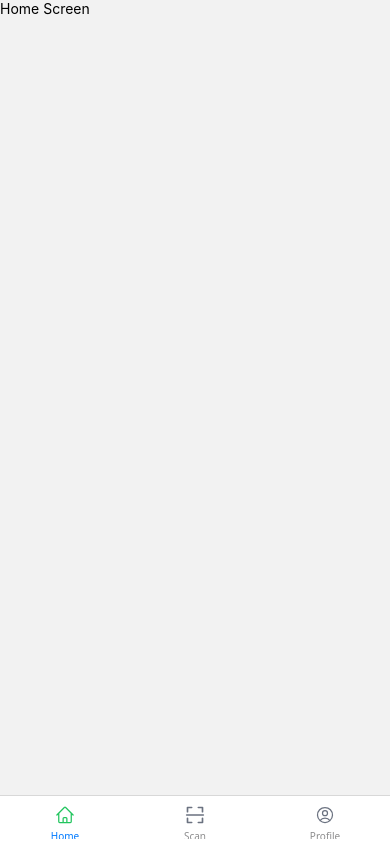
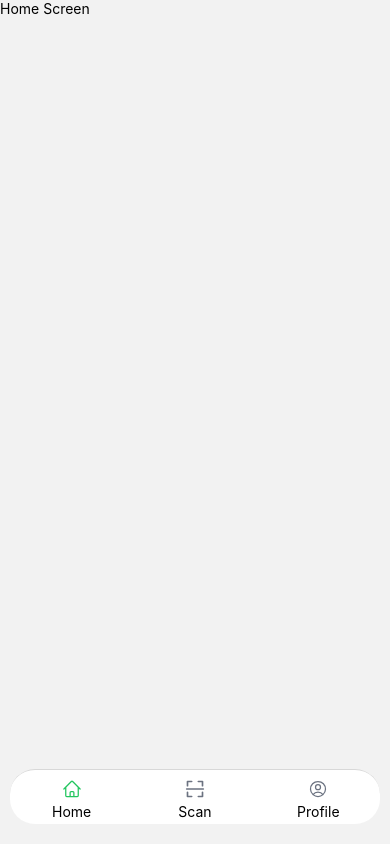
Before and after one commit to kazireazulislam01/receipt-scan, a React Native app: screen / in a window 390 px wide. Built offline with nearby package versions, Linux system fonts and the light colour scheme.

Commit message:
Simple changed add on bottom tab

```diff
--- a/src/navigation/MainNavigation/MainNavigation.js
+++ b/src/navigation/MainNavigation/MainNavigation.js
@@ -5,8 +5,7 @@ import {createBottomTabNavigator} from '@react-navigation/bottom-tabs';
 
 import {HomeScreen, ProfileScreen, ScanScreen} from '../../screens';
 import {HomeIcon, ProfileIcon, ScanIcon} from '../../assets/icon';
-import {View} from 'react-native';
-import {Text} from 'react-native-svg';
+import {Text, View} from 'react-native';
 
 const Tab = createBottomTabNavigator();
 
@@ -15,16 +14,33 @@ const MainNavigation = () => {
     <Tab.Navigator
       screenOptions={{
         headerShown: false,
+        tabBarStyle: {
+          borderRadius: 25,
+          marginHorizontal: 10,
+          marginBottom: 20,
+          position: 'absolute',
+          height: 55,
+        },
       }}>
       <Tab.Screen
         name="Home"
         component={HomeScreen}
         options={{
+          tabBarLabel: ({focused}) => (
+            <View>
+              <Text
+                className={`${
+                  focused ? 'text-green-500' : 'text-gray-500'
+                } text-xs font-semibold`}>
+                Home
+              </Text>
+            </View>
+          ),
           tabBarIcon: ({focused}) => (
             <View>
               <HomeIcon
+                width={20}
                 height={20}
-                width={20}
                 color={focused ? colors.green[500] : colors.gray[500]}
               />
             </View>
@@ -35,6 +51,16 @@ const MainNavigation = () => {
         name="Scan"
         component={ScanScreen}
         options={{
+          tabBarLabel: ({focused}) => (
+            <View>
+              <Text
+                className={`${
+                  focused ? 'text-green-500' : 'text-gray-500'
+                } text-xs font-semibold`}>
+                Scan
+              </Text>
+            </View>
+          ),
           tabBarIcon: ({focused}) => (
             <View>
               <ScanIcon
@@ -50,6 +76,16 @@ const MainNavigation = () => {
         name="Profile"
         component={ProfileScreen}
         options={{
+          tabBarLabel: ({focused}) => (
+            <View>
+              <Text
+                className={`${
+                  focused ? 'text-green-500' : 'text-gray-500'
+                } text-xs font-semibold`}>
+                Profile
+              </Text>
+            </View>
+          ),
           tabBarIcon: ({focused}) => (
             <View>
               <ProfileIcon
```
